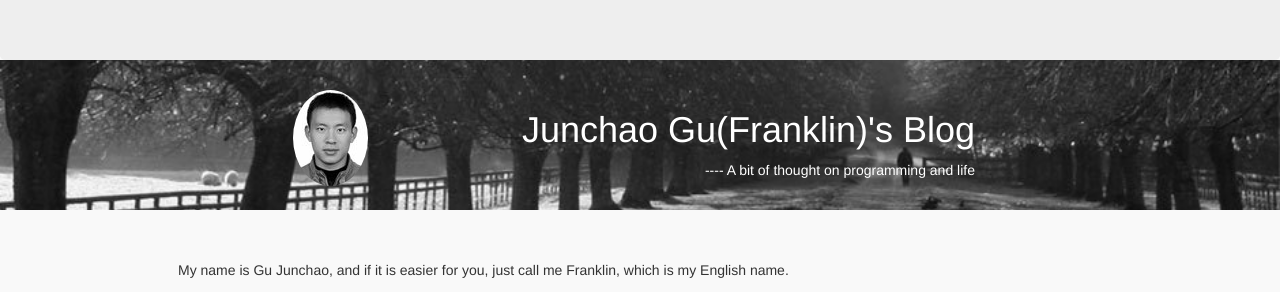
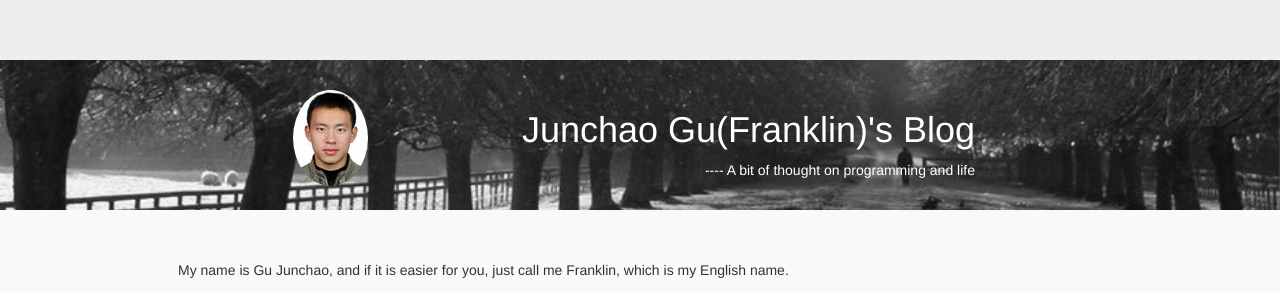
Before and after one commit to franklingu/franklingu.github.io, a Jekyll site: the page built from index.html, in a window 1280 px wide. Shown: the top 292 px of the page. Built offline with Jekyll 4.4.1, drawn with Linux system fonts in a browser that asks for light colours; nearby versions of some CDN libraries; Markdown is read by kramdown in place of the engine named in the settings; the list of posts is cut into pages by our own code.

Commit message:
change of image style

```diff
--- a/css/style.css
+++ b/css/style.css
@@ -46,10 +46,6 @@ ul.post-summary {
 }
 
 .banner .personal-img {
-    -webkit-filter: grayscale(100%);
-    -moz-filter: grayscale(100%);
-    -ms-filter: grayscale(100%);
-    filter: grayscale(100%);
     margin: 0 50px 0 150px;
     vertical-align: top;
 }
@@ -64,7 +60,7 @@ ul.post-summary {
 }
 
 .text-white {
-    color: #fff;
+    color: #ffffff;
 }
 
 .right-align {
```
